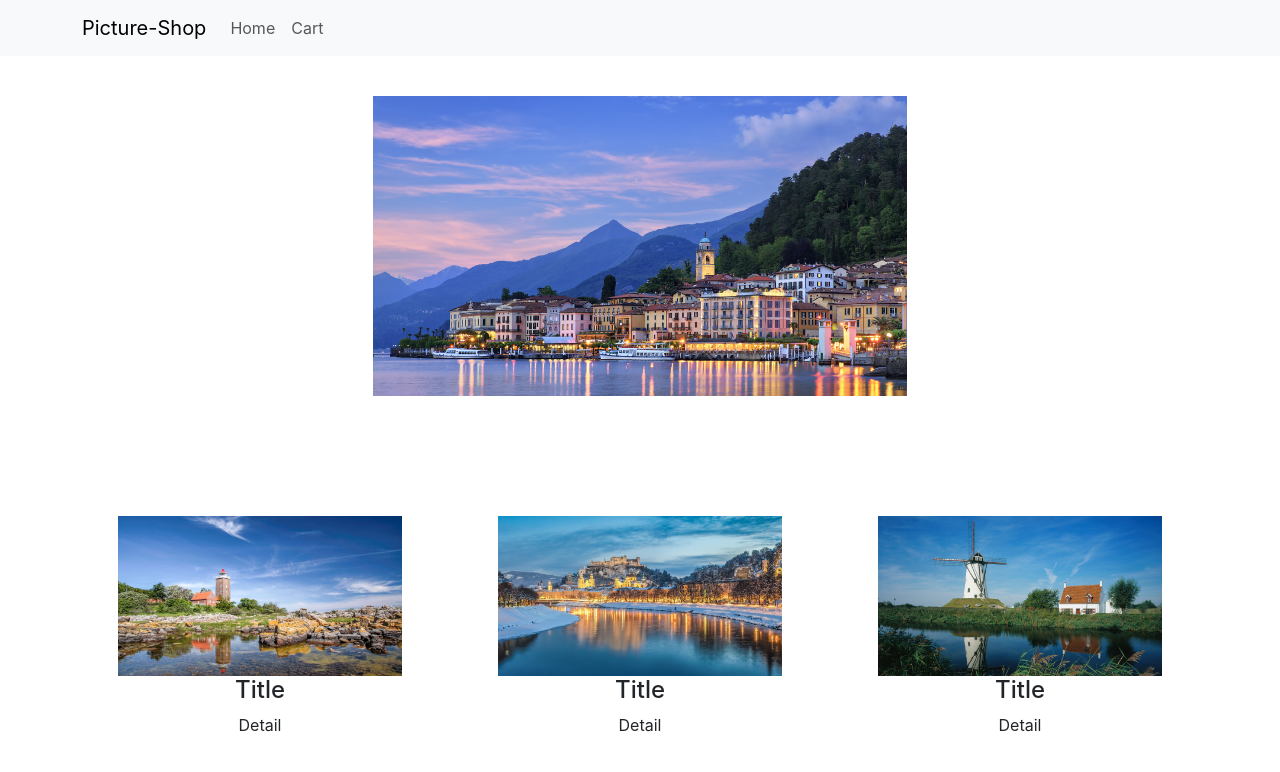
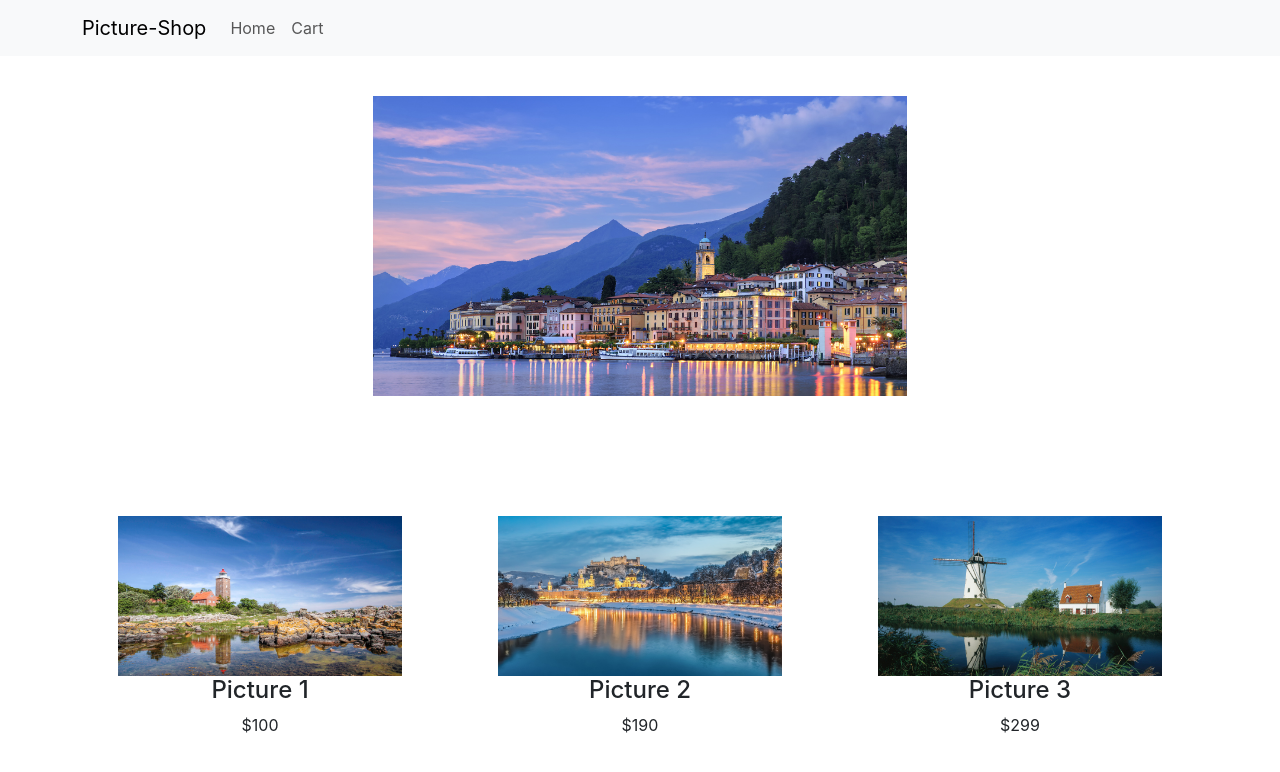
Before and after one commit to mokimokheonpark/picture-shop, a React (Create React App) app: page / in a window 1280 px wide. Shown: the top 772 px of the page. Built offline with nearby package versions, Linux system fonts and the light colour scheme.

Commit message:
data binding

```diff
--- a/src/App.js
+++ b/src/App.js
@@ -1,7 +1,11 @@
+import { useState } from "react";
 import { Container, Nav, Navbar } from "react-bootstrap";
 import "./App.css";
+import data from "./data.js";
 
 function App() {
+  const [pictureData, setPictureData] = useState(data);
+
   return (
     <div className="App">
       <Navbar bg="light" variant="light">
@@ -28,8 +32,8 @@ function App() {
               width="80%"
               alt=""
             />
-            <h4>Title</h4>
-            <p>Detail</p>
+            <h4>{pictureData[0].title}</h4>
+            <p>{pictureData[0].price}</p>
           </div>
           <div className="col-md-4">
             <img
@@ -37,8 +41,8 @@ function App() {
               width="80%"
               alt=""
             />
-            <h4>Title</h4>
-            <p>Detail</p>
+            <h4>{pictureData[1].title}</h4>
+            <p>{pictureData[1].price}</p>
           </div>
           <div className="col-md-4">
             <img
@@ -46,8 +50,8 @@ function App() {
               width="80%"
               alt=""
             />
-            <h4>Title</h4>
-            <p>Detail</p>
+            <h4>{pictureData[2].title}</h4>
+            <p>{pictureData[2].price}</p>
           </div>
         </div>
       </div>
--- /dev/null
+++ b/src/data.js
@@ -0,0 +1,21 @@
+const data = [
+  {
+    id: 0,
+    title: "Picture 1",
+    price: "$100",
+  },
+
+  {
+    id: 1,
+    title: "Picture 2",
+    price: "$190",
+  },
+
+  {
+    id: 2,
+    title: "Picture 3",
+    price: "$299",
+  },
+];
+
+export default data;
```
